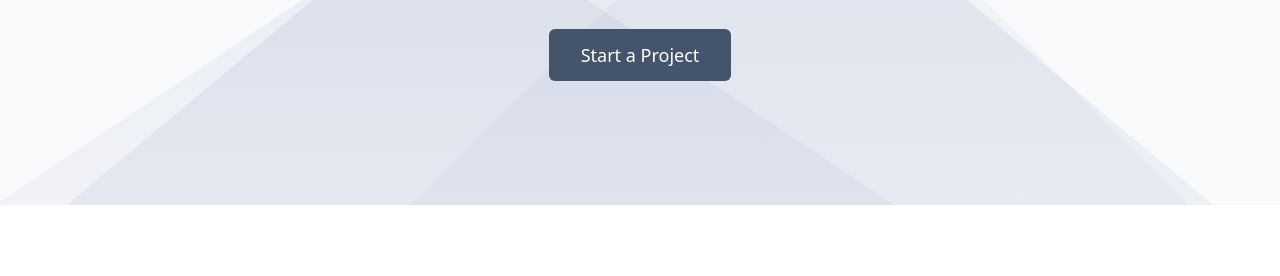
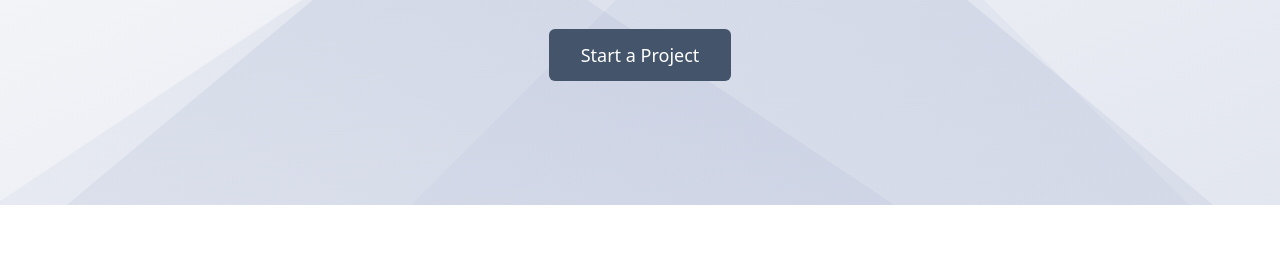
Before and after one commit to aiseis/aiseis.github.io, a website: page index.html in a window 1280 px wide. Shown: the part 395-671 px from the top of the page. Drawn offline with nearby package versions, Linux system fonts and the light colour scheme.

Commit message:
deploy: 323ebb3284ab1bb3bebfdb328d2355d864c8092c

```diff
--- a/index.html
+++ b/index.html
@@ -9,8 +9,8 @@
 </head>
 <body class="bg-gray-50">
     <!-- Hero Section with Background Pattern -->
-    <div class="hero-pattern relative overflow-hidden">
-        <!-- <div class="absolute inset-0 bg-gradient-to-br from-gray-900/10 to-blue-900/10"></div>  -->
+    <div class="hero-pattern relative z-10 overflow-hidden">
+        <div class="absolute inset-0 bg-gradient-to-br from-white/10 to-blue-900/10"></div>
         <nav class="relative container mx-auto px-7 py-5 flex justify-between items-center">
             <div class="flex items-center">
                 <img src="assets/images/logo.svg" alt="SeisAI Logo" class="h-12">
```
Also changed, not shown: assets/css/styles.css, 1 other file.
